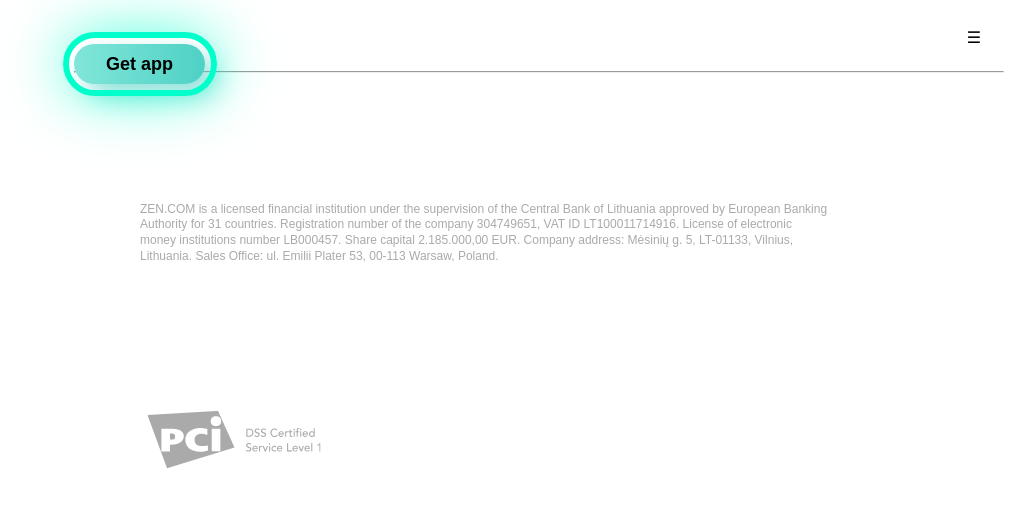
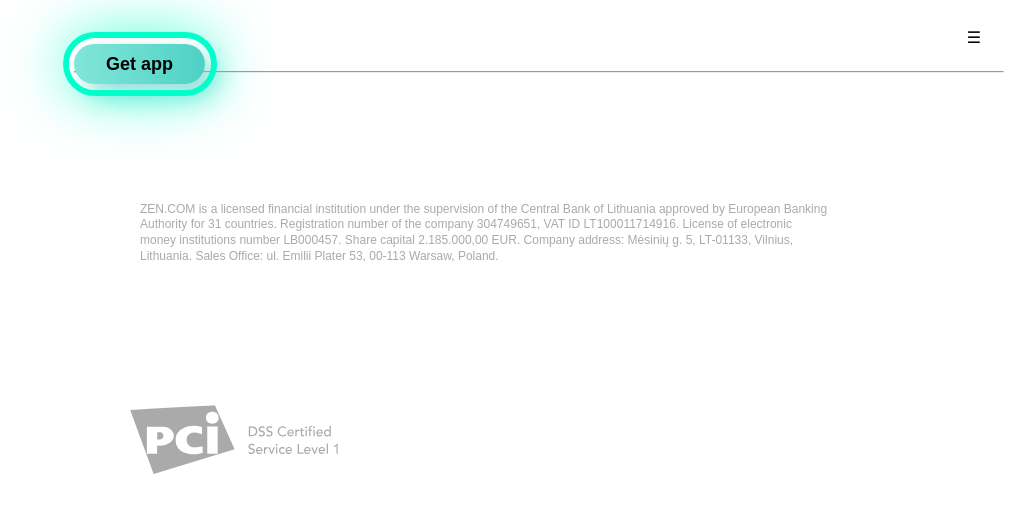
Before and after one commit to AmalCM27/RABOTA, a plain HTML site: page index.html in a window 1280 px wide. In both pictures the pointer is over the picture 343 px from the left and 12457 px from the top of the page. Shown: the part 12018-12531 px from the top of the page, without its empty margins (109-1144 px from the left). Before the commit the page ends 12000 px from the top, so only its background shows below. After the commit the page ends 12000 px from the top, so only its background shows below. Drawn offline with Linux system fonts and the light colour scheme; files whose address does not match are found by name.

Commit message:
added animation to the tag: .pci

```diff
--- a/css/style.css
+++ b/css/style.css
@@ -916,6 +916,13 @@ footer {
   margin-bottom: 50px;
   width: 176px;
   height: 59px;
+  transition: 1s;
+  cursor: pointer;
+}
+
+.pci:hover{
+  transform: scale(1.2);
+
 }
 
 .in {
```
